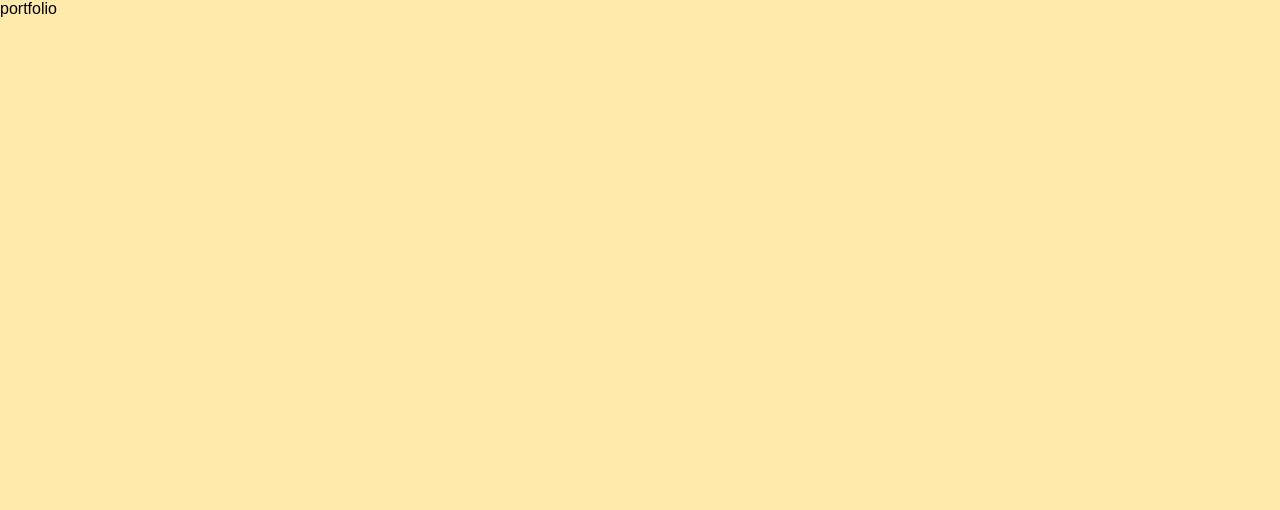
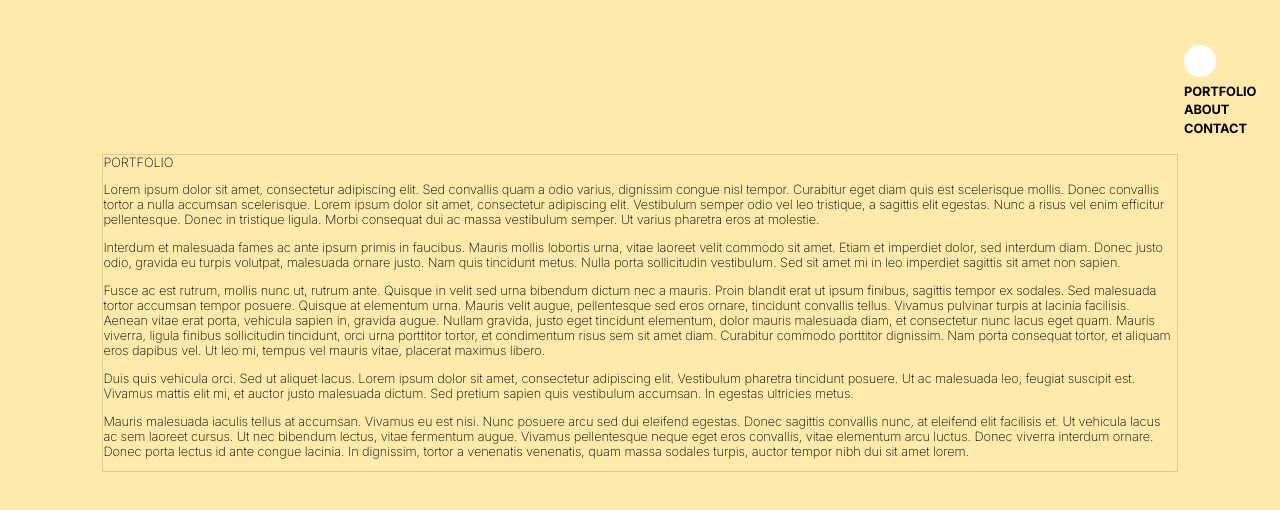
Before and after one commit to ajcousins/portfolio-2023, a Next.js app: page /portfolio in a window 1280 px wide. Shown: the top 510 px of the page. Built offline with nearby package versions, Linux system fonts and the light colour scheme.

Commit message:
Working routes

```diff
--- /dev/null
+++ b/src/components/Nav.tsx
@@ -0,0 +1,46 @@
+import React from 'react';
+import Link from 'next/link';
+
+export default function Nav() {
+  const SUN_RADIUS = 16;
+  const svgConstants = {
+    height: SUN_RADIUS * 2,
+    center: SUN_RADIUS,
+  };
+
+  return (
+    <div className="nav">
+      <div className="nav-area">
+        <Link href="/">
+          <svg height={`${svgConstants.height}`}>
+            <circle
+              fill="white"
+              cx={`${svgConstants.center}`}
+              cy={`${svgConstants.center}`}
+              r={`${SUN_RADIUS}`}
+            />
+          </svg>
+        </Link>
+        <Link href="/portfolio">
+          <span className="bold">PORTFOLIO</span>
+        </Link>
+        <Link href="/about">
+          <span className="bold">ABOUT</span>
+        </Link>
+        <Link href="/contact">
+          <span className="bold">CONTACT</span>
+        </Link>
+      </div>
+    </div>
+  );
+}
+
+/*
+   this.sunD3 = this.canvasD3
+      .append('circle')
+      .attr('class', 'sun')
+      .attr('cx', window.innerWidth / 2)
+      .attr('cy', 0)
+      .attr('r', sunObject.r)
+      .attr('fill', `#${colours.sun}`);
+*/
--- /dev/null
+++ b/src/components/PageBody.tsx
@@ -0,0 +1,7 @@
+import React from 'react'
+
+export default function PageBody({children}: any) {
+  return (
+    <div className='page-body'>{children}</div>
+  )
+}
--- a/src/components/consts.ts
+++ b/src/consts/landing.ts
@@ -1,5 +1,3 @@
-import { scaleTranslate } from './helpers';
-
 export const colours = {
   menuObjects: '000000',
   shadows: 'aa9b72',
--- a/src/pages/portfolio.tsx
+++ b/src/pages/portfolio.tsx
@@ -1,7 +1,63 @@
-import React from 'react'
+import React from 'react';
+import Nav from '../components/Nav';
+import PageBody from '@/components/PageBody';
 
 export default function portfolio() {
   return (
-    <div>portfolio</div>
-  )
+    <>
+      <Nav />
+      <PageBody>
+      <div>PORTFOLIO</div>
+      <p>
+        Lorem ipsum dolor sit amet, consectetur adipiscing elit. Sed convallis
+        quam a odio varius, dignissim congue nisl tempor. Curabitur eget diam
+        quis est scelerisque mollis. Donec convallis tortor a nulla accumsan
+        scelerisque. Lorem ipsum dolor sit amet, consectetur adipiscing elit.
+        Vestibulum semper odio vel leo tristique, a sagittis elit egestas. Nunc
+        a risus vel enim efficitur pellentesque. Donec in tristique ligula.
+        Morbi consequat dui ac massa vestibulum semper. Ut varius pharetra eros
+        at molestie.
+      </p>
+      <p>
+        Interdum et malesuada fames ac ante ipsum primis in faucibus. Mauris
+        mollis lobortis urna, vitae laoreet velit commodo sit amet. Etiam et
+        imperdiet dolor, sed interdum diam. Donec justo odio, gravida eu turpis
+        volutpat, malesuada ornare justo. Nam quis tincidunt metus. Nulla porta
+        sollicitudin vestibulum. Sed sit amet mi in leo imperdiet sagittis sit
+        amet non sapien.
+      </p>
+      <p>
+        Fusce ac est rutrum, mollis nunc ut, rutrum ante. Quisque in velit sed
+        urna bibendum dictum nec a mauris. Proin blandit erat ut ipsum finibus,
+        sagittis tempor ex sodales. Sed malesuada tortor accumsan tempor
+        posuere. Quisque at elementum urna. Mauris velit augue, pellentesque sed
+        eros ornare, tincidunt convallis tellus. Vivamus pulvinar turpis at
+        lacinia facilisis. Aenean vitae erat porta, vehicula sapien in, gravida
+        augue. Nullam gravida, justo eget tincidunt elementum, dolor mauris
+        malesuada diam, et consectetur nunc lacus eget quam. Mauris viverra,
+        ligula finibus sollicitudin tincidunt, orci urna porttitor tortor, et
+        condimentum risus sem sit amet diam. Curabitur commodo porttitor
+        dignissim. Nam porta consequat tortor, et aliquam eros dapibus vel. Ut
+        leo mi, tempus vel mauris vitae, placerat maximus libero.
+      </p>
+      <p>
+        Duis quis vehicula orci. Sed ut aliquet lacus. Lorem ipsum dolor sit
+        amet, consectetur adipiscing elit. Vestibulum pharetra tincidunt
+        posuere. Ut ac malesuada leo, feugiat suscipit est. Vivamus mattis elit
+        mi, et auctor justo malesuada dictum. Sed pretium sapien quis vestibulum
+        accumsan. In egestas ultricies metus.
+      </p>
+      <p>
+        Mauris malesuada iaculis tellus at accumsan. Vivamus eu est nisi. Nunc
+        posuere arcu sed dui eleifend egestas. Donec sagittis convallis nunc, at
+        eleifend elit facilisis et. Ut vehicula lacus ac sem laoreet cursus. Ut
+        nec bibendum lectus, vitae fermentum augue. Vivamus pellentesque neque
+        eget eros convallis, vitae elementum arcu luctus. Donec viverra interdum
+        ornare. Donec porta lectus id ante congue lacinia. In dignissim, tortor
+        a venenatis venenatis, quam massa sodales turpis, auctor tempor nibh dui
+        sit amet lorem.
+      </p>
+      </PageBody>
+    </>
+  );
 }
--- a/src/styles/globals.scss
+++ b/src/styles/globals.scss
@@ -1,20 +1,37 @@
-html {
-  background-color: #ffe9ab;
+@import url('https://fonts.googleapis.com/css2?family=Inter:wght@200;700&display=swap');
+$background: #ffe9ab;
+$link-color: #ffffff;
+
+* {
+  box-sizing: border-box;
 }
 
-* {
-  margin: 0;
+html {
+  background-color: $background;
+  font-family: Inter, sans-serif;
 }
 
 body {
-  font-family: Arial, Helvetica, sans-serif;
+  font-family: Inter, sans-serif;
+  letter-spacing: -0.1px;
+  font-size: 0.8rem;
   margin:0;
   padding:0;
 }
 
+a {
+  text-decoration: none;
+  color: $link-color;
+}
+
 svg {
-  background-color: #ffe9ab;
+  // background-color: $background;
   height: 100%;
+}
+
+// MODIFIERS
+.bold {
+  font-weight: 700;
 }
 
 .text-objs {
@@ -36,3 +53,30 @@ svg {
 .animation-shrink {
   transform:scale(1.5)
 }
+
+.nav {
+  position: fixed;
+  top: 0;
+  display: flex;
+  justify-content: flex-end;
+  width: 100%;
+  // background-color: red;
+  a {
+    color: inherit;
+  }
+  &-area {
+    display: flex;
+    flex-direction: column;
+    gap: 0.3em;
+    // justify-content: flex-end;
+    margin: 3.5em 0.5em 0 0;
+    width: 7em;
+    font-size: 0.8rem;
+    // background-color: cyan;
+  }
+}
+
+.page-body {
+  margin: 12em 8em;
+  border: 0.1pt solid #00000022;
+}
```
Also changed, not shown: src/components/D3Chart.tsx (+5 -2 lines), src/pages/about.tsx (+8 -1 lines), src/pages/contact.tsx (+8 -1 lines).
